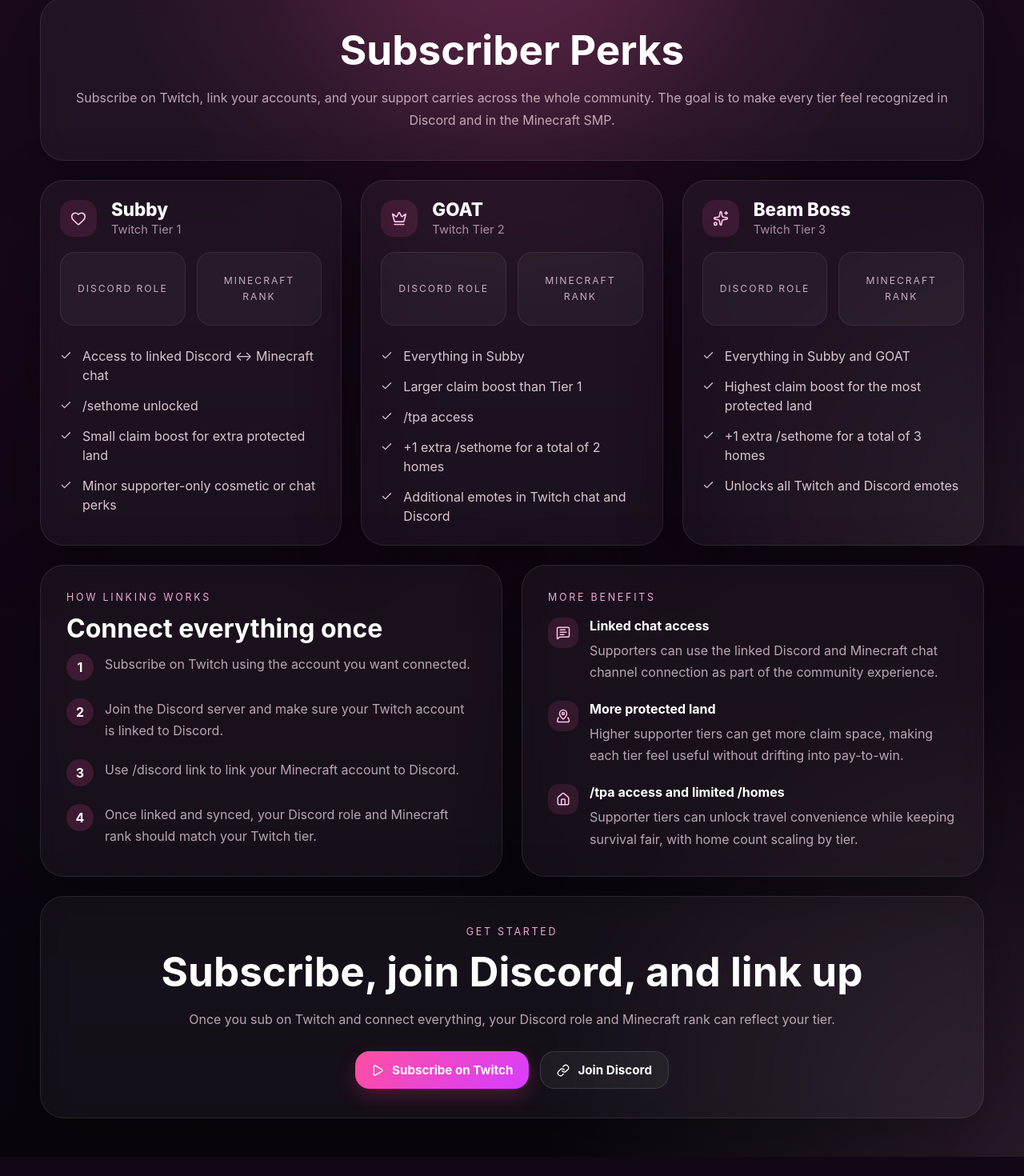
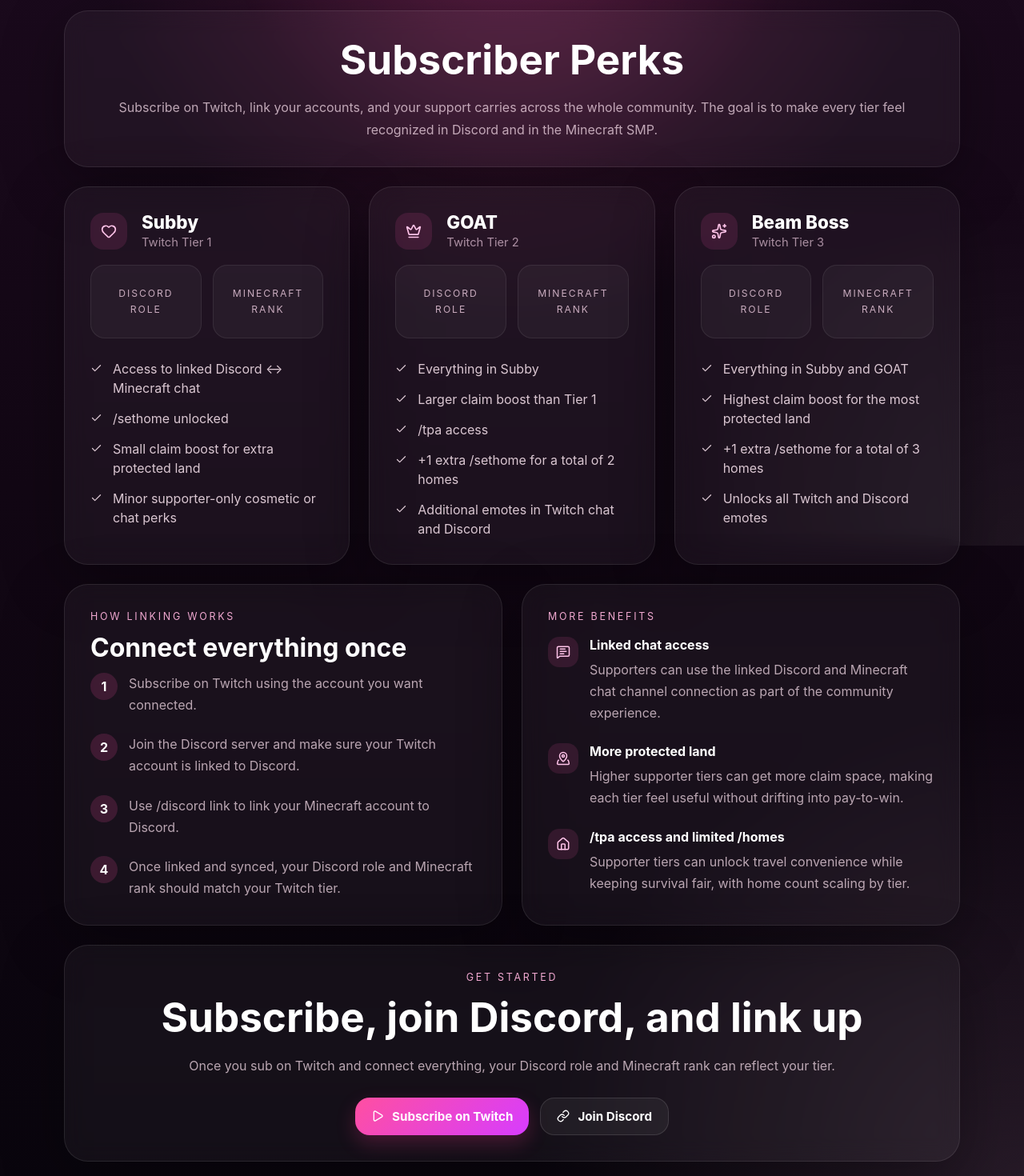
Before and after one commit to ShawnDTB/VanillaBeamsTV, a React (Vite) app: page /perks in a window 1280 px wide. Shown: the part 118-1588 px from the top of the page at 80% size. Before the commit the page ends 1564 px from the top, so only its background shows below. Built offline with nearby package versions, Linux system fonts and the light colour scheme.

Commit message:
Page Seperation with Dynamic App & CSS Rework

```diff
--- a/src/App.css
+++ b/src/App.css
@@ -32,6 +32,10 @@
   max-width: 100%;
 }
 
+#root {
+  min-height: 100vh;
+}
+
 .site-shell {
   position: relative;
   min-height: 100vh;
@@ -54,10 +58,22 @@
 }
 
 .container {
-  width: min(1180px, calc(100% - 40px));
+  width: min(100%, 1280px);
   margin: 0 auto;
   position: relative;
   z-index: 1;
+}
+
+.page-main {
+  position: relative;
+  z-index: 1;
+  width: 100%;
+}
+
+.page-content {
+  width: min(1120px, calc(100% - 48px));
+  margin: 0 auto;
+  padding: 28px 0 48px;
 }
 
 .site-header {
@@ -75,6 +91,7 @@
   align-items: center;
   justify-content: space-between;
   gap: 20px;
+  padding: 0 20px;
 }
 
 .brand {
@@ -183,12 +200,14 @@
   border-radius: 30px;
 }
 
-.hero-section {
-  padding: 40px 0 32px;
-}
-
-.refined-hero {
-  padding-top: 36px;
+.hero-section,
+.about-section,
+.support-section,
+.perks-hero-section,
+.perks-tiers-section,
+.perks-linking-section,
+.perks-cta-section {
+  padding-top: 24px;
 }
 
 .hero-stack {
@@ -198,7 +217,7 @@
 }
 
 .hero-copy {
-  max-width: 900px;
+  max-width: 100%;
 }
 
 .hero-copy-centered {
@@ -213,7 +232,7 @@
 }
 
 .hero-banner-card {
-  width: min(100%, 980px);
+  width: 100%;
   padding: 16px;
   border-radius: 34px;
   position: relative;
@@ -234,24 +253,11 @@
   position: relative;
   z-index: 1;
   width: 100%;
+  max-height: 325px;
+  margin: 0 auto;
   border-radius: 24px;
-  object-fit: contain;
+  object-fit: cover;
   filter: drop-shadow(0 12px 30px rgba(255, 60, 150, 0.12));
-}
-
-.hero-actions {
-  display: flex;
-  flex-wrap: wrap;
-  gap: 14px;
-  margin-top: 26px;
-}
-
-.centered-actions {
-  justify-content: center;
-}
-
-.player-actions {
-  margin-top: 18px;
 }
 
 .hero-panel {
@@ -302,17 +308,26 @@
   aspect-ratio: 16 / 8.4;
 }
 
-.about-section,
-.support-section {
-  padding: 20px 0 36px;
+.hero-actions {
+  display: flex;
+  flex-wrap: wrap;
+  gap: 14px;
+  margin-top: 26px;
 }
 
-.single-column-wrap {
-  display: block;
+.centered-actions {
+  justify-content: center;
+}
+
+.player-actions {
+  margin-top: 18px;
 }
 
 .about-card-merged,
-.info-card {
+.info-card,
+.perks-hero-card,
+.perks-cta-card,
+.perk-tier-card {
   padding: 32px;
 }
 
@@ -326,7 +341,6 @@
 .about-copy h2,
 .info-card h2,
 .perks-hero-card h1,
-.perk-tier-name,
 .perks-cta-card h2 {
   margin: 0;
   line-height: 1.1;
@@ -335,6 +349,11 @@
 .about-copy h2,
 .info-card h2 {
   font-size: 2rem;
+}
+
+.perks-hero-card h1,
+.perks-cta-card h2 {
+  font-size: clamp(2.2rem, 4vw, 3.5rem);
 }
 
 .about-copy p,
@@ -347,6 +366,16 @@
   font-size: 1rem;
   line-height: 1.75;
   color: rgba(255, 230, 242, 0.7);
+}
+
+.perks-hero-card,
+.perks-cta-card {
+  text-align: center;
+}
+
+.perks-hero-card p,
+.perks-cta-card p {
+  margin-top: 18px;
 }
 
 .section-label {
@@ -373,7 +402,8 @@
   max-width: 340px;
 }
 
-.split-grid {
+.split-grid,
+.perks-linking-grid {
   display: grid;
   grid-template-columns: 1fr 1fr;
   gap: 24px;
@@ -477,46 +507,13 @@
 }
 
 .perks-page {
-  padding: 36px 0 48px;
-}
-
-.perks-hero-wrap,
-.perks-tiers-grid,
-.perks-linking-grid {
-  position: relative;
-  z-index: 1;
-}
-
-.perks-hero-card,
-.perks-cta-card {
-  padding: 36px;
-  text-align: center;
-}
-
-.perks-hero-card h1,
-.perks-cta-card h2 {
-  font-size: clamp(2.2rem, 4vw, 3.5rem);
-}
-
-.perks-hero-card p,
-.perks-cta-card p {
-  margin-top: 18px;
-}
-
-.perks-tiers-section,
-.perks-linking-section,
-.perks-cta-section {
-  padding-top: 24px;
+  width: 100%;
 }
 
 .perks-tiers-grid {
   display: grid;
   grid-template-columns: repeat(3, 1fr);
   gap: 24px;
-}
-
-.perk-tier-card {
-  padding: 24px;
 }
 
 .perk-tier-top {
@@ -547,6 +544,7 @@
 .perk-tier-name {
   font-size: 1.4rem;
   font-weight: 800;
+  line-height: 1.1;
 }
 
 .perk-tier-subtitle {
@@ -612,12 +610,6 @@
   line-height: 1.5;
 }
 
-.perks-linking-grid {
-  display: grid;
-  grid-template-columns: 1fr 1fr;
-  gap: 24px;
-}
-
 .linking-steps {
   display: flex;
   flex-direction: column;
@@ -648,10 +640,6 @@
   line-height: 1.7;
 }
 
-.perks-info-card h2 {
-  margin-bottom: 14px;
-}
-
 .benefit-stack {
   display: flex;
   flex-direction: column;
@@ -659,18 +647,10 @@
   margin-top: 18px;
 }
 
-.benefit-stack-clean {
-  gap: 22px;
-}
-
 .benefit-item {
   display: grid;
   grid-template-columns: 38px 1fr;
   gap: 14px;
-  align-items: start;
-}
-
-.benefit-item-clean {
   align-items: start;
 }
 
@@ -704,8 +684,8 @@
 @media (max-width: 1100px) {
   .about-grid-merged,
   .split-grid,
-  .perks-tiers-grid,
-  .perks-linking-grid {
+  .perks-linking-grid,
+  .perks-tiers-grid {
     grid-template-columns: 1fr;
   }
 
@@ -731,26 +711,23 @@
     grid-column: auto;
   }
 
-  .hero-banner-logo {
-    width: 100%;
-  }
-
   .perk-mapping-row {
     grid-template-columns: 1fr;
   }
 }
 
 @media (max-width: 560px) {
-  .container {
-    width: min(100% - 24px, 1180px);
+  .page-content {
+    width: min(100% - 24px, 1120px);
+    padding: 18px 0 36px;
+  }
+
+  .header-inner {
+    padding: 12px;
   }
 
   .brand-title {
     font-size: 1.05rem;
-  }
-
-  .hero-section {
-    padding-top: 28px;
   }
 
   .about-card-merged,
--- a/src/pages/Home.jsx
+++ b/src/pages/Home.jsx
@@ -55,9 +55,10 @@
   }, []);
 
   return (
-    <main id="home">
+    <main className="page-main">
+      <div className="page-content">
         <section className="hero-section refined-hero">
-        <div className="container hero-stack">
+          <div className="hero-stack">
             <div className="hero-copy hero-copy-centered hero-banner-wrap">
               <div className="hero-banner-card glass-card">
                 <img
@@ -114,7 +115,6 @@
         </section>
 
         <section className="about-section">
-        <div className="container single-column-wrap">
           <div className="glass-card about-card-merged">
             <div className="about-grid-merged">
               <div className="about-copy">
@@ -138,11 +138,10 @@
               </div>
             </div>
           </div>
-        </div>
         </section>
 
         <section id="support" className="support-section">
-        <div className="container split-grid support-grid">
+          <div className="split-grid support-grid">
             <div className="glass-card info-card">
               <div className="section-label">Support</div>
               <h2>Support the stream</h2>
@@ -202,6 +201,7 @@
             </div>
           </div>
         </section>
+      </div>
     </main>
   );
 }
--- a/src/pages/Perks.jsx
+++ b/src/pages/Perks.jsx
@@ -15,7 +15,6 @@
     name: "Subby",
     tier: "Twitch Tier 1",
     icon: Heart,
-    accent: "pink",
     showRoleBoxes: true,
     perks: [
       "Access to linked Discord ↔ Minecraft chat",
@@ -28,7 +27,6 @@
     name: "GOAT",
     tier: "Twitch Tier 2",
     icon: Crown,
-    accent: "purple",
     showRoleBoxes: true,
     perks: [
       "Everything in Subby",
@@ -42,7 +40,6 @@
     name: "Beam Boss",
     tier: "Twitch Tier 3",
     icon: Sparkles,
-    accent: "gold",
     showRoleBoxes: true,
     perks: [
       "Everything in Subby and GOAT",
@@ -80,9 +77,10 @@
 
 export default function PerksPage() {
   return (
-    <main className="perks-page">
+    <main className="page-main">
+      <div className="page-content">
+        <section className="perks-page">
           <section className="perks-hero-section">
-        <div className="container perks-hero-wrap">
             <div className="glass-card perks-hero-card">
               <h1>Subscriber Perks</h1>
               <p>
@@ -91,18 +89,14 @@
                 recognized in Discord and in the Minecraft SMP.
               </p>
             </div>
-        </div>
           </section>
 
           <section className="perks-tiers-section">
-        <div className="container perks-tiers-grid">
+            <div className="perks-tiers-grid">
               {perkTiers.map((tier) => {
                 const Icon = tier.icon;
                 return (
-              <div
-                key={tier.name}
-                className={`glass-card perk-tier-card perk-tier-${tier.accent}`}
-              >
+                  <div key={tier.name} className="glass-card perk-tier-card">
                     <div className="perk-tier-top">
                       <div className="perk-tier-icon">
                         <Icon size={20} />
@@ -125,7 +119,7 @@
                       </div>
                     ) : null}
 
-                <div className={`perk-list ${tier.showRoleBoxes ? "perk-list-tight" : ""}`}>
+                    <div className="perk-list perk-list-tight">
                       {tier.perks.map((perk) => (
                         <div key={perk} className="perk-list-item">
                           <Check size={15} />
@@ -140,7 +134,7 @@
           </section>
 
           <section className="perks-linking-section">
-        <div className="container perks-linking-grid">
+            <div className="perks-linking-grid">
               <div className="glass-card info-card">
                 <div className="section-label">How Linking Works</div>
                 <h2>Connect everything once</h2>
@@ -178,7 +172,6 @@
           </section>
 
           <section className="perks-cta-section">
-        <div className="container">
             <div className="glass-card perks-cta-card">
               <div className="section-label">Get Started</div>
               <h2>Subscribe, join Discord, and link up</h2>
@@ -207,8 +200,9 @@
                 </a>
               </div>
             </div>
+          </section>
+        </section>
       </div>
-      </section>
     </main>
   );
 }
```
Lines whose indentation alone changed are shown as unchanged.
